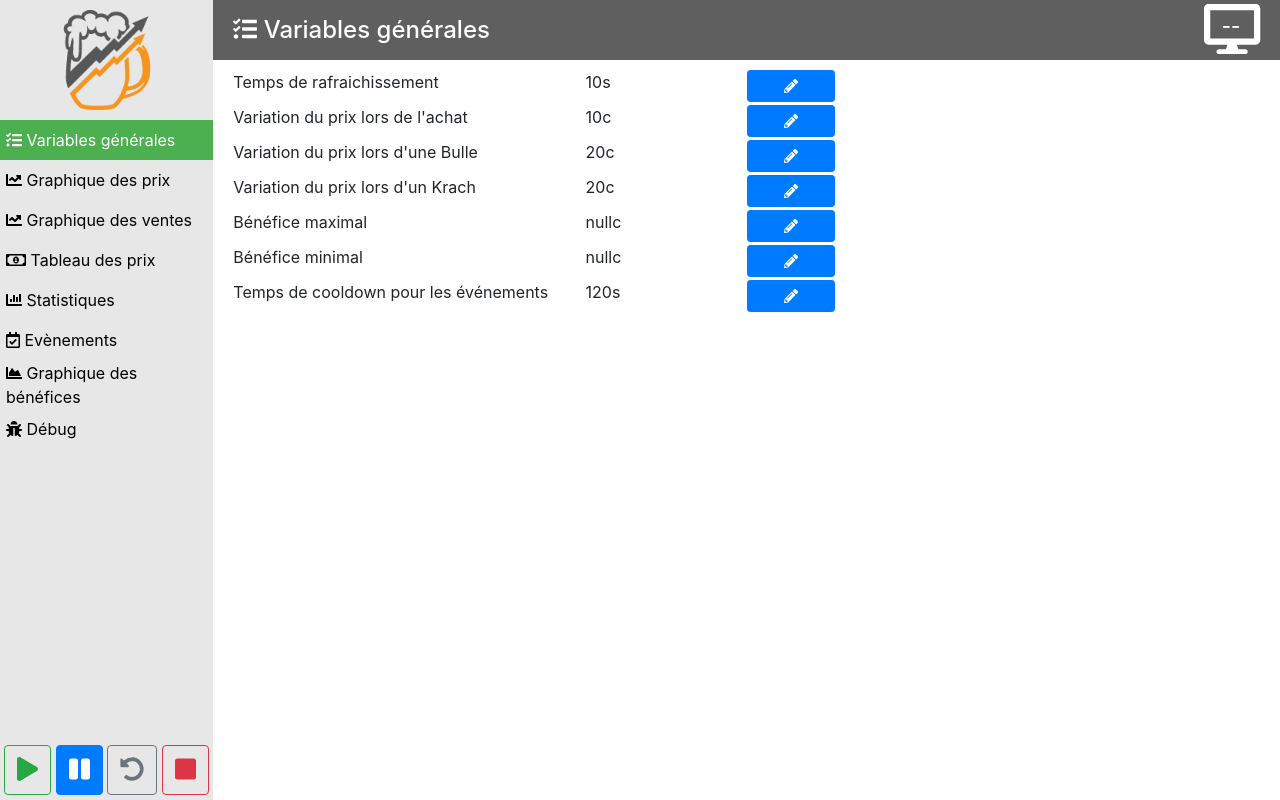
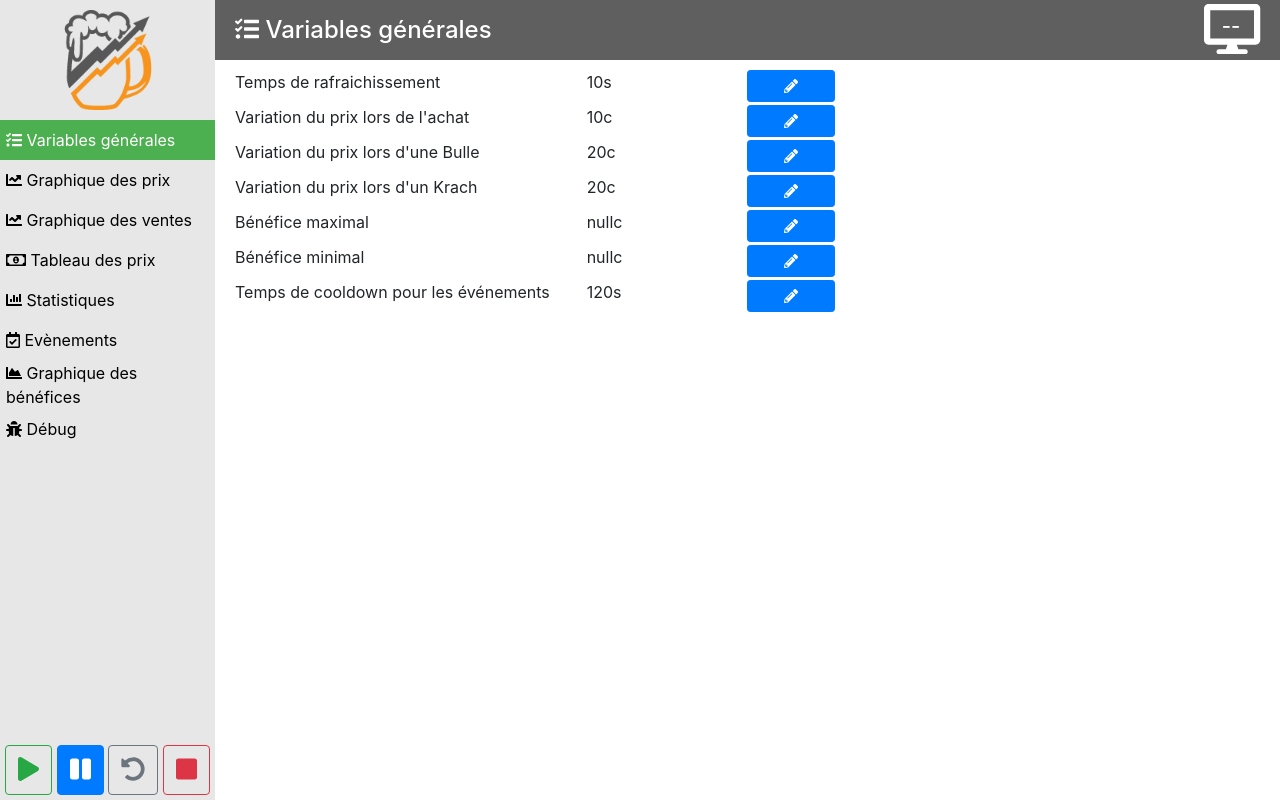
Before and after one commit to PayIcam/bar_trader, a PHP site: page /administration.php in a window 1280 px wide. Run offline with PHP 8.4, Linux system fonts and the light colour scheme; some libraries are stand-ins or nearby versions.

Commit message:
Trucs qui servent a rien

```diff
--- a/administration.php
+++ b/administration.php
@@ -22,7 +22,7 @@ session_start();
     <body>
         <div class="container-fluid">
             <div class="row">
-                <div class="navigation col-2" style="position: relative;">
+                <div class="navigation" style="position: relative; width: 215px;">
                     <div class="text-center">
                         <img src="img/logo_big.png" class="logo_menu">
                     </div>
@@ -43,7 +43,7 @@ session_start();
                     </div>
                 </div>
 
-                <div class="contenu col-10">
+                <div class="contenu col" style="width: 100%;">
                     <div id="titre" style="display: flex; justify-content: space-between;">
                         <h4 id="titre_texte" style="line-height: 60px;">Titre</h4>
                         <div style="">
@@ -181,15 +181,15 @@ session_start();
                         <div id="affichage7" class="affichage">
                             <div class="row">
                                 <div class="col-2">heure_debut =</div>
-                                <div class="col-4" id="debug0">--</div>
+                                <div class="col-8" id="debug0">--</div>
                             </div>
                             <div class="row">
                                 <div class="col-2">heure_fin =</div>
-                                <div class="col-4" id="debug1">--</div>
+                                <div class="col-8" id="debug1">--</div>
                             </div>
                             <div class="row">
                                 <div class="col-2">new Date() =</div>
-                                <div class="col-4" id="debug2">--</div>
+                                <div class="col-8" id="debug2">--</div>
                             </div>
                             <div class="row">
                                 <div class="col-2">temps_absolu =</div>
```
Also changed, not shown: js/administration.js (+8 -4 lines).
